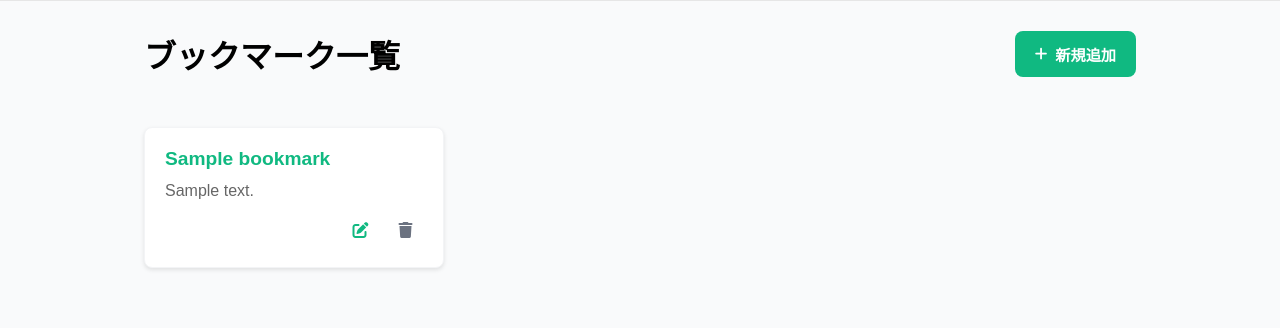
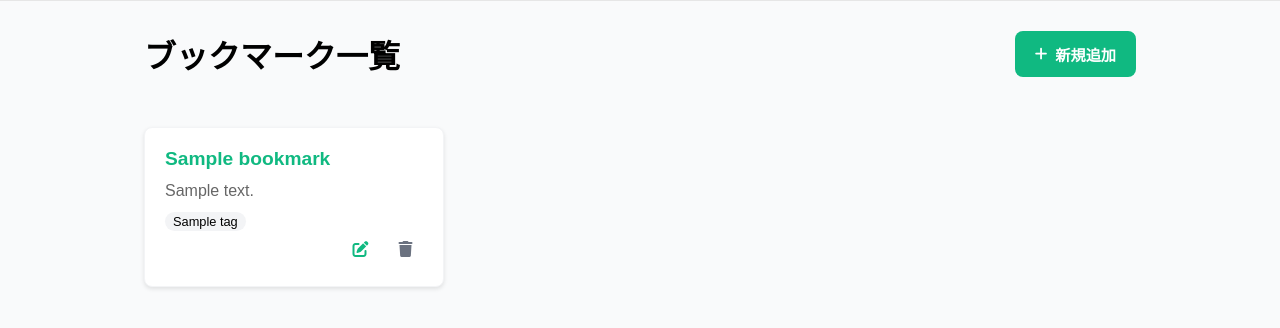
Before and after one commit to masunoob/MyBookmark, a Django app: page / in a window 1280 px wide. Shown: the part 60-388 px from the top of the page. Run offline with Django 5.2, Linux system fonts and the light colour scheme; tables that the repository leaves empty hold one stand-in row (values such as "Sample post").

Commit message:
一覧ページでタグを表示しました。

```diff
--- a/main_app/static/main_app/css/bookmark_list.css
+++ b/main_app/static/main_app/css/bookmark_list.css
@@ -87,6 +87,22 @@
   text-overflow: ellipsis;
 }
 
+.bookmark-tags {
+  display: flex;
+  flex-wrap: wrap;
+  gap: 5px;
+}
+
+.bookmark-tag {
+  margin-right: 5px;
+  padding: 2px 8px;
+  background-color: var(--gray-100);
+  color: var(--gray-500);
+  border-radius: 15px;
+  font-size: 0.8rem;
+  font-weight: 500;
+}
+
 /* 作成ボタン */
 .createButton {
   display: inline-flex;
--- a/main_app/templates/main_app/bookmark_list.html
+++ b/main_app/templates/main_app/bookmark_list.html
@@ -23,6 +23,11 @@
                 <div class="bookmark-main-content">
                   <h2 class="bookmarkTitle">{{ bookmark.title }}</h2>
                   <p class="bookmarkDescription">{{ bookmark.description }}</p>
+                  <div class="bookmark-tags">
+                    {% for tag in bookmark.tags.all %}
+                      <span class="bookmark-tag">{{ tag.name }}</span>
+                    {% endfor %}
+                  </div>
                 </div>
                 <div class="bookmark-sub-content">
                   <button class="editButton" data-url="{% url 'bookmark_edit' bookmark.pk %}" data-id="{{ bookmark.pk }}">
```
